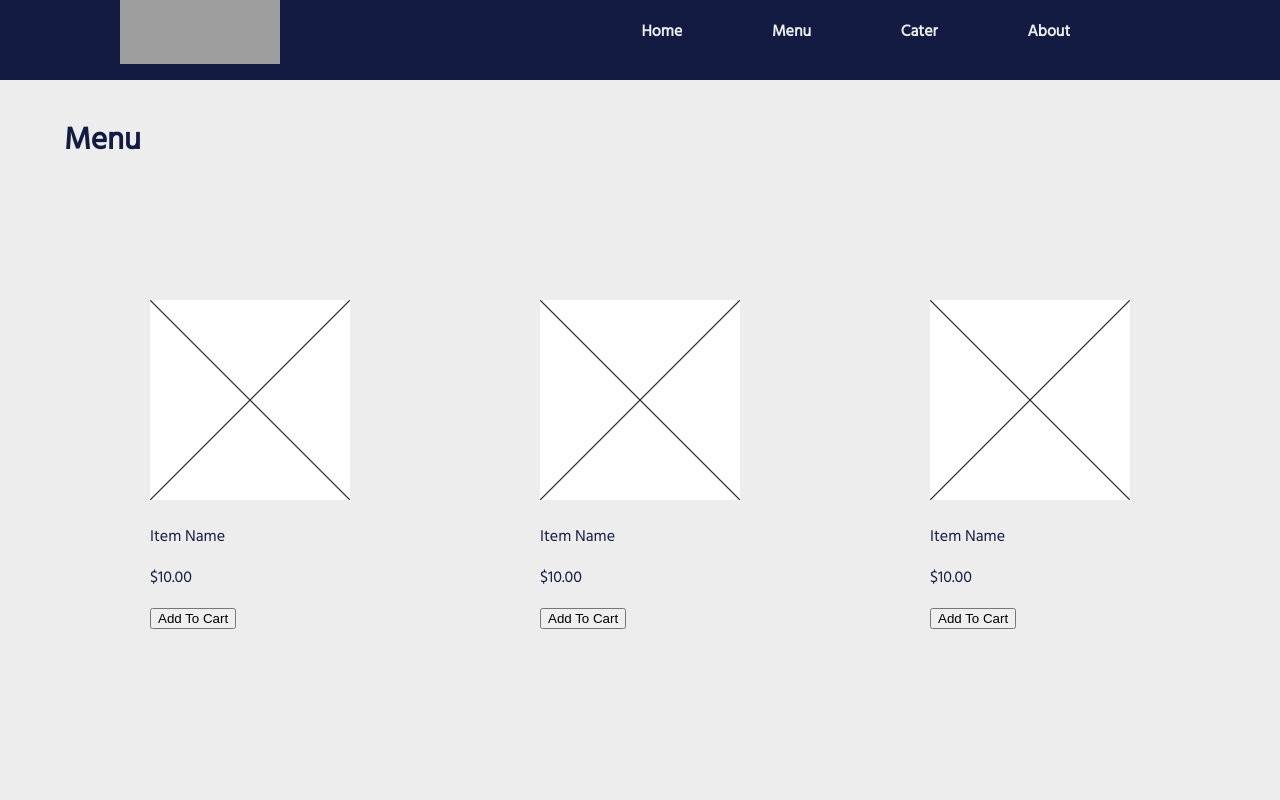
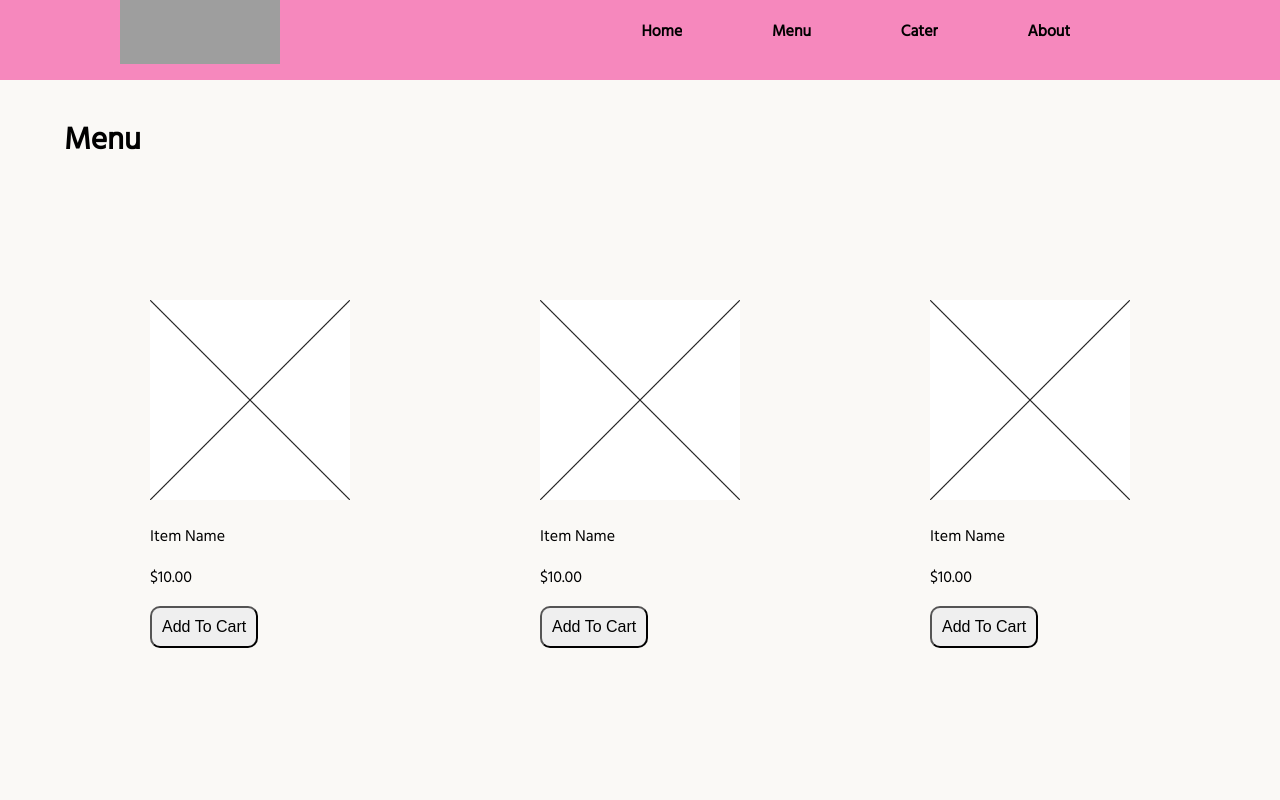
Before and after one commit to berenypanda/Donut-Palace, a PHP site: page /pages/menu.html in a window 1280 px wide. Run offline with PHP 8.4, Linux system fonts and the light colour scheme; grey boxes are pictures that could not be loaded.

Commit message:
Fix navbar

```diff
--- a/styles.css
+++ b/styles.css
@@ -19,21 +19,16 @@
     --col-11: calc(var(--grid-width) * 11);
     --col-12: calc(var(--grid-width) * 12);
 
-    /* Branding */
-    --primary: 	 hsl(231, 53%, 17%);
-    --primary-hover:  hsl(231, 53%, 47%);
-    --secondary: hsl(211, 56%, 43%);
-    --secondary-hover: hsl(211, 56%, 23%);
-    --tertiary: hsl(218, 76%, 68%);
-    --tertiary-hover: hsl(218, 76%, 88%);
-    --font-color: #434968;
+    /*Branding*/
+    --primary: #FAF9F6;
+    --secondary: 	hsl(331, 86%, 75%);
+    --secondary-hover: hsl(331, 86%, 55%);
+    --accent: 	hsl(151, 86%, 75%);
+    --accent-hover: hsl(151, 86%, 55%);
 
-    --white: #ededed;
-    --gray: #B0B0B0;
-
-    /* --gray: #ededed;
-    --gray-2:#B0B0B0;
-    --white: #f5f5f5; */
+    --font-color-1: hsl(0, 0, 8%);
+    --font-color-2:hsl(0, 0, 15%);
+    --font-color-3:hsl(0, 0, 20%);
 
     /* Typography */
     --base-font-size: 20px;
@@ -48,7 +43,7 @@
 
 body {
     font-family:  'Hind Siliguri', sans-serif;
-    background-color: var(--white);
+    background-color: var(--primary);
     margin: 0;
     padding: 0;
     min-width: 100vw;
@@ -57,7 +52,7 @@ body {
     flex-direction: column;
     line-height: var(--base-line-height);
     min-height: 100vh;
-    color: var(--primary);
+    color: var(--font-color-1);
 
 }
 
@@ -86,7 +81,7 @@ h3 {
     justify-content: space-around;
     align-items: center;
     align-content: flex-start;
-    background-color: var(--primary);
+    background-color: var(--secondary);
     width: 100%;
     margin: 0;
     font-weight: bold;
@@ -95,7 +90,8 @@ h3 {
     height: 10vh;
     z-index: 1;
 }
-.navbar a {padding: 0;}
+.navbar a { padding: 0;
+max-height: 10vh;}
 .navbar-brand {
     display: block;
     overflow: hidden;
@@ -108,9 +104,9 @@ h3 {
 .navbar-brand {color: var(--white);}
 
 .navbar-toggler {
-   background-color: var(--primary);
+   background-color: var(--secondary);
     border: 0 none;
-    color: white;
+    color: var(--primary);
     width: 2rem;
     height: 2rem;
     display: flex;
@@ -122,13 +118,13 @@ h3 {
 
 .navigation {
     flex: 0 0 100%;
-    background-color: var(--primary);
+    background-color: var(--secondary);
 }
 
 .navigation.collapse .navbar-nav {
     display: none;
 }
-#navigation {max-height: fit-content;}
+/* #navigation {max-height: fit-content;} */
 .navbar-nav {
     list-style-type: none;
     padding: 0;
@@ -141,7 +137,7 @@ h3 {
 }
 
 .navbar-nav li > a {
-    color: var(--white);
+    color: var(--font-color-1);
     display: block;
     overflow: hidden;
     margin: var(--base-scale);
@@ -149,13 +145,8 @@ h3 {
     border-bottom: 2px solid transparent;
 }
 
-.navbar-nav li.active > a {
-    color: var(--tertiary-hover);
-    border-bottom-color: var(--tertiary-hover);
-}
 
 .navbar-nav li > a:hover {
-    color: var(--tertiary-hover);
     border-bottom: 2px solid var(--tertiary-hover);
 }
 
@@ -217,6 +208,7 @@ h3 {
     .navigation {
         flex: 0 0 auto;
     }
+    /* .navigation.collapse {max-height: 10vh}; */
     .navigation.collapse .navbar-nav,
     .navbar-nav {
         display: flex;
@@ -602,6 +594,11 @@ h3 {
     justify-content: center;
 }
 
+.menu-item button {
+    padding: 5%;
+    border-radius: 10px;
+}
+
 @media screen  and (min-width:768px) {
     .menu-section {
         margin-top: 10%;
@@ -609,4 +606,8 @@ h3 {
         column-gap: 40px;
         justify-content: space-evenly;
     }
+
+    .menu-item button {
+        font-size:var(--h4-font-size);
+    }
 }
```
